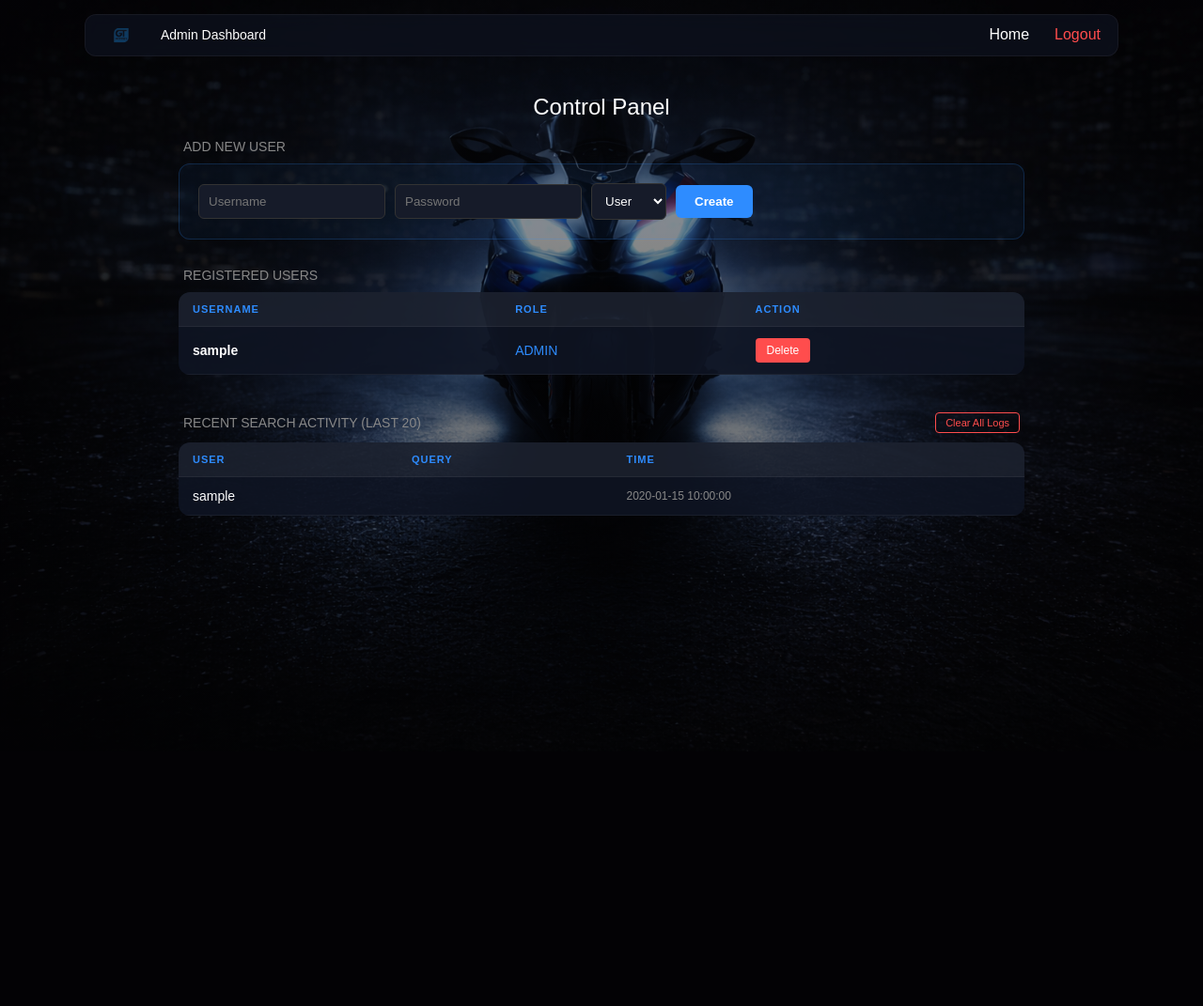
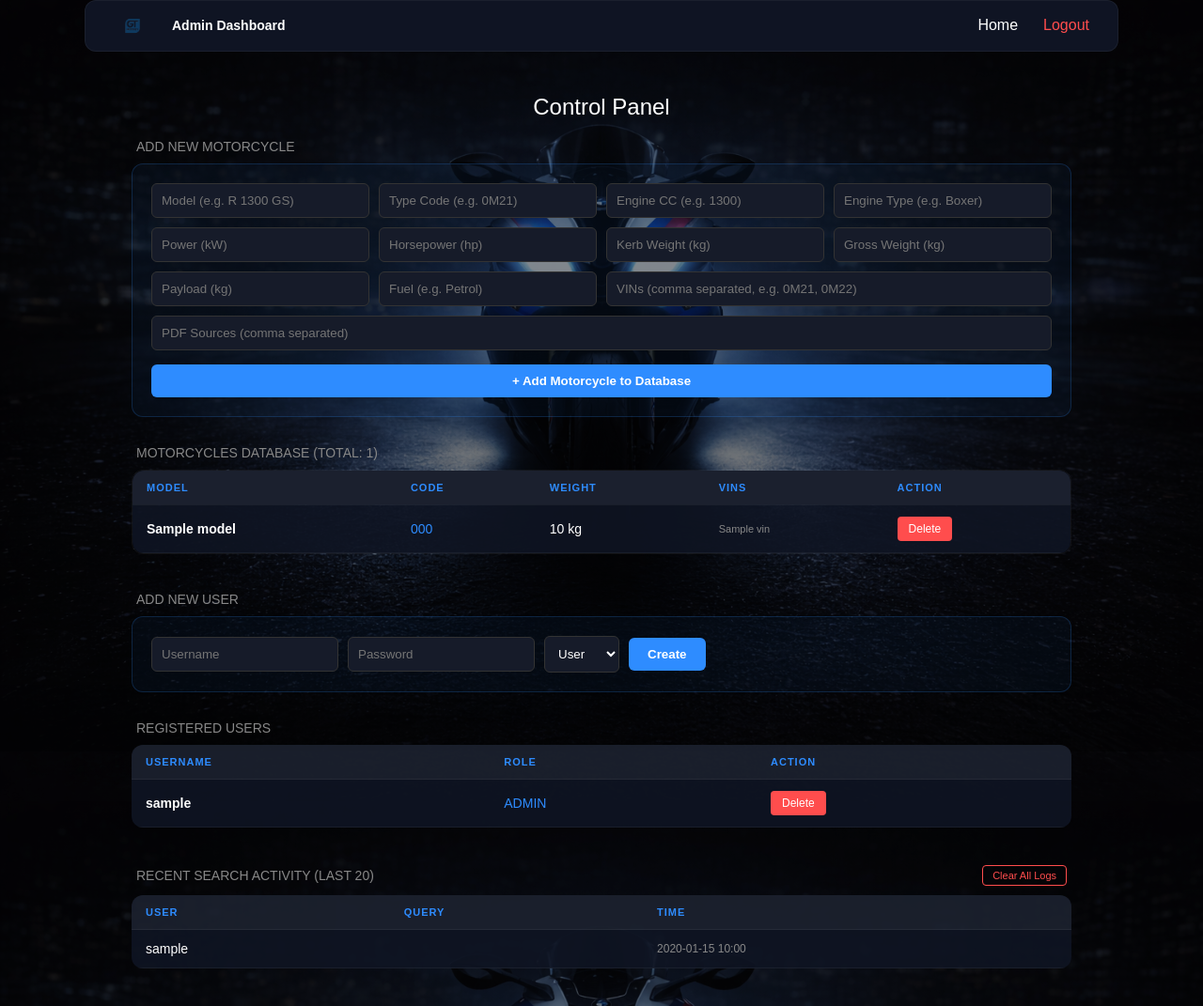
Before and after one commit to AzazelI/bmw-motorrad-expert-tool, a Flask app: template templates/admin.html in a window 1280 px wide. Shown: the whole page at 94% size. Before the commit the page ends 789 px from the top, so only its background shows below. Run offline with Flask 3, Linux system fonts and the light colour scheme; the template is opened without the code that fills it: most values are stand-ins (such as "Sample title", 1, 10 or a date in 2020).

Commit message:
Added Admin Panel and Secured API Keys

```diff
--- a/app.py
+++ b/app.py
@@ -12,18 +12,20 @@ from flask_limiter.util import get_remote_address
 
 app = Flask(__name__)
 
-# უსაფრთხოების გასაღებები
-app.config['SECRET_KEY'] = 'super_secret_key_123'
-app.config['JWT_SECRET_KEY'] = 'jwt_secret_key_456'
+# =========================
+# 🔒 უსაფრთხოების გასაღებები (დაცული ვერსია)
+# =========================
+app.config['SECRET_KEY'] = os.environ.get('SECRET_KEY', 'super_secret_key_123')
+app.config['JWT_SECRET_KEY'] = os.environ.get('JWT_SECRET_KEY', 'jwt_secret_key_456')
 
 bcrypt = Bcrypt(app)
 jwt = JWTManager(app)
 
 # =========================
-# ☁️ SUPABASE SETUP
+# ☁️ SUPABASE SETUP (დაცული ვერსია)
 # =========================
-SUPABASE_URL = "https://xxtwhxvafgkdrtuqqetu.supabase.co"
-SUPABASE_KEY = "sb_publishable_js3pEbUOHt__E9EBIoSYfQ_5qVCBImI"
+SUPABASE_URL = os.environ.get('SUPABASE_URL', 'https://xxtwhxvafgkdrtuqqetu.supabase.co')
+SUPABASE_KEY = os.environ.get('SUPABASE_KEY', 'sb_publishable_js3pEbUOHt__E9EBIoSYfQ_5qVCBImI')
 
 supabase: Client = create_client(SUPABASE_URL, SUPABASE_KEY)
 
@@ -40,9 +42,6 @@ login_manager = LoginManager()
 login_manager.init_app(app)
 login_manager.login_view = "login"
 
-# =========================
-# USER CLASS & LOADER
-# =========================
 class User(UserMixin):
     def __init__(self, username, role):
         self.id = username
@@ -63,12 +62,8 @@ def load_user(user_id):
 # 📊 LOGGING LOGIC
 # =========================
 def log_search(username, query):
-    """ ინახავს ძებნის ისტორიას Supabase-ში """
     try:
-        supabase.table("search_logs").insert({
-            "username": username,
-            "query": query
-        }).execute()
+        supabase.table("search_logs").insert({"username": username, "query": query}).execute()
     except Exception as e:
         print(f"⚠️ Logging Error: {e}")
 
@@ -78,8 +73,7 @@ def log_search(username, query):
 @app.route("/register", methods=["GET", "POST"])
 @limiter.limit("5 per minute")
 def register():
-    if current_user.is_authenticated:
-        return redirect(url_for("home"))
+    if current_user.is_authenticated: return redirect(url_for("home"))
     if request.method == "POST":
         username = request.form.get("username")
         password = request.form.get("password")
@@ -88,24 +82,16 @@ def register():
         hashed_pw = bcrypt.generate_password_hash(password).decode("utf-8")
         try:
             check_user = supabase.table("users").select("username").eq("username", username).execute()
-            if check_user.data:
-                return render_template("register.html", error="მომხმარებელი უკვე არსებობს")
-            supabase.table("users").insert({
-                "username": username,
-                "password": hashed_pw,
-                "role": "user"
-            }).execute()
+            if check_user.data: return render_template("register.html", error="მომხმარებელი უკვე არსებობს")
+            supabase.table("users").insert({"username": username, "password": hashed_pw, "role": "user"}).execute()
             return redirect(url_for("login"))
-        except Exception as e:
-            print(f"❌ Register Error: {e}")
-            return render_template("register.html", error="სერვერის შეცდომა")
+        except: return render_template("register.html", error="სერვერის შეცდომა")
     return render_template("register.html")
 
 @app.route("/login", methods=["GET", "POST"])
 @limiter.limit("10 per minute")
 def login():
-    if current_user.is_authenticated:
-        return redirect(url_for("home"))
+    if current_user.is_authenticated: return redirect(url_for("home"))
     if request.method == "POST":
         username = request.form.get("username")
         password = request.form.get("password")
@@ -117,8 +103,7 @@ def login():
                 user_obj = User(user_data[0]["username"], user_data[0]["role"])
                 login_user(user_obj, remember=remember)
                 return redirect(url_for("home"))
-        except Exception as e:
-            print(f"❌ Login Error: {e}")
+        except: pass
     return render_template("login.html", error="არასწორი მონაცემები")
 
 @app.route("/logout")
@@ -128,7 +113,7 @@ def logout():
     return redirect(url_for("login"))
 
 # =========================
-# 🔍 SEARCH LOGIC (POWERED BY SUPABASE)
+# 🔍 SEARCH LOGIC
 # =========================
 @app.route("/search", methods=["POST"])
 @login_required
@@ -136,31 +121,21 @@ def search():
     try:
         data = request.get_json()
         query = str(data.get("query", "")).strip().upper()
-        if not query:
-            return jsonify({"error": "Empty query"})
+        if not query: return jsonify({"error": "Empty query"})
 
         log_search(current_user.id, query)
-
-        # 🚀 1. ვიღებთ მონაცემებს პირდაპირ Supabase-დან
         db_response = supabase.table("motorcycles").select("*").execute()
         motor_database = db_response.data
-
         results = []
         vin_code = query[3:7] if len(query) >= 7 else query
 
-        # 🚀 2. ვძებნით Supabase-დან წამოღებულ მონაცემებში
         for bike in motor_database:
             model = str(bike.get("model", "")).upper()
             type_code = str(bike.get("type_code", "")).upper()
             engine_type = str(bike.get("engine_type", "")).upper()
 
             vin_data = bike.get("vins", [])
-            if isinstance(vin_data, str):
-                vin_list = [vin_data.upper()]
-            elif isinstance(vin_data, list):
-                vin_list = [str(v).upper() for v in vin_data]
-            else:
-                vin_list = []
+            vin_list = [str(v).upper() for v in vin_data] if isinstance(vin_data, list) else ([str(vin_data).upper()] if isinstance(vin_data, str) else [])
 
             match = False
             detected = "—"
@@ -177,46 +152,91 @@ def search():
                 bike_copy["detected_vin"] = detected
                 results.append(bike_copy)
 
-        if not results:
-            return jsonify({"error": "Model not found"})
+        if not results: return jsonify({"error": "Model not found"})
         return jsonify(results)
-
-    except Exception as e:
-        print("❌ SEARCH ERROR:", e)
-        return jsonify({"error": "Server error"})
+    except: return jsonify({"error": "Server error"})
 
 # =========================
-# ADMIN PANEL FUNCTIONS
+# 🛠️ ADMIN PANEL FUNCTIONS
 # =========================
 @app.route("/admin")
 @login_required
 def admin():
-    if current_user.role != "admin":
-        return "Access Denied", 403
+    if current_user.role != "admin": return "Access Denied", 403
     try:
-        response = supabase.table("users").select("username, role").execute()
-        users_list = response.data
-        users_dict = {u["username"]: {"role": u["role"]} for u in users_list}
+        # ვიღებთ მომხმარებლებს
+        users_res = supabase.table("users").select("username, role").execute()
+        users_dict = {u["username"]: {"role": u["role"]} for u in users_res.data}
+
+        # ვიღებთ ძებნის ლოგებს
         logs = []
         try:
             log_res = supabase.table("search_logs").select("*").order("created_at", desc=True).limit(20).execute()
             logs = log_res.data
         except: pass
-        return render_template("admin.html", users=users_dict, logs=logs)
+
+        # ვიღებთ მოტოციკლებს ბაზიდან
+        bikes = []
+        try:
+            bike_res = supabase.table("motorcycles").select("*").order("id", desc=True).execute()
+            bikes = bike_res.data
+        except: pass
+
+        return render_template("admin.html", users=users_dict, logs=logs, bikes=bikes)
     except Exception as e:
-        print(f"❌ Admin Page Error: {e}")
         return "Database Error", 500
 
+# --- მოტოციკლის დამატება ---
+@app.route("/add-bike", methods=["POST"])
+@login_required
+def add_bike():
+    if current_user.role != "admin": return "Unauthorized", 403
+    try:
+        vins_raw = request.form.get("vins", "")
+        sources_raw = request.form.get("sources", "")
+
+        new_bike = {
+            "model": request.form.get("model", ""),
+            "type_code": request.form.get("type_code", ""),
+            "engine_cc": request.form.get("engine_cc", ""),
+            "power_kw": request.form.get("power_kw", ""),
+            "horsepower": request.form.get("horsepower", ""),
+            "kerb_weight_kg": request.form.get("kerb_weight_kg", ""),
+            "gross_weight_kg": request.form.get("gross_weight_kg", ""),
+            "payload_kg": request.form.get("payload_kg", ""),
+            "engine_type": request.form.get("engine_type", ""),
+            "fuel": request.form.get("fuel", ""),
+            "vins": [v.strip() for v in vins_raw.split(",") if v.strip()],
+            "sources": [s.strip() for s in sources_raw.split(",") if s.strip()]
+        }
+
+        supabase.table("motorcycles").insert(new_bike).execute()
+        return redirect(url_for("admin"))
+    except Exception as e:
+        print("❌ Error adding bike:", e)
+        return "Error adding motorcycle", 500
+
+# --- მოტოციკლის წაშლა ---
+@app.route("/delete-bike/<int:bike_id>", methods=["POST"])
+@login_required
+def delete_bike(bike_id):
+    if current_user.role != "admin": return "Unauthorized", 403
+    try:
+        supabase.table("motorcycles").delete().eq("id", bike_id).execute()
+        return redirect(url_for("admin"))
+    except Exception as e:
+        print("❌ Error deleting bike:", e)
+        return "Error deleting motorcycle", 500
+
+# --- მომხმარებლებისა და ლოგების მართვა ---
 @app.route("/clear-logs", methods=["POST"])
 @login_required
 def clear_logs():
-    if current_user.role != "admin":
-        return jsonify({"error": "Unauthorized"}), 403
+    if current_user.role != "admin": return jsonify({"error": "Unauthorized"}), 403
     try:
         supabase.table("search_logs").delete().neq("id", 0).execute()
         return jsonify({"status": "success"})
-    except Exception as e:
-        return jsonify({"status": "error", "message": str(e)}), 500
+    except Exception as e: return jsonify({"status": "error", "message": str(e)}), 500
 
 @app.route("/add-user", methods=["POST"])
 @login_required
@@ -230,8 +250,7 @@ def add_user():
     try:
         supabase.table("users").insert({"username": username, "password": hashed_pw, "role": role}).execute()
         return redirect(url_for("admin"))
-    except Exception as e:
-        return "Error adding user", 500
+    except: return "Error adding user", 500
 
 @app.route("/delete-user/<username>", methods=["POST"])
 @login_required
--- a/templates/admin.html
+++ b/templates/admin.html
@@ -7,13 +7,20 @@
     <link rel="stylesheet" href="{{ url_for('static', filename='style.css') }}">
     <style>
         body { display: block !important; padding-top: 80px; text-align: center; background-color: #0b0e14; font-family: sans-serif; }
-        .admin-container { width: 90%; max-width: 900px; margin: 20px auto; }
+        .top-bar { display: flex; justify-content: space-between; align-items: center; background: #0f1423; padding: 15px 30px; position: fixed; top: 0; width: 100%; box-sizing: border-box; z-index: 100; border-bottom: 1px solid rgba(255,255,255,0.05); }
+        .admin-container { width: 90%; max-width: 1000px; margin: 20px auto; }
         .admin-table { width: 100%; background: rgba(15, 20, 35, 0.9); border-radius: 12px; border-collapse: collapse; overflow: hidden; margin-bottom: 40px; }
         .admin-table th, .admin-table td { padding: 12px 15px; text-align: left; border-bottom: 1px solid rgba(255,255,255,0.05); color: white; font-size: 14px; }
         .admin-table th { background: rgba(255,255,255,0.05); color: #2e8cff; text-transform: uppercase; font-size: 11px; letter-spacing: 1px; }
-        .add-user-box { background: rgba(46, 140, 255, 0.05); padding: 20px; border-radius: 12px; border: 1px solid rgba(46, 140, 255, 0.2); margin-bottom: 30px; text-align: left; }
-        .add-user-box input, .add-user-box select { padding: 10px; border-radius: 6px; border: 1px solid #333; background: #161b29; color: white; margin-right: 10px; }
-        .btn-add { background: #2e8cff; color: white; border: none; padding: 10px 20px; border-radius: 6px; cursor: pointer; font-weight: bold; }
+        .add-box { background: rgba(46, 140, 255, 0.05); padding: 20px; border-radius: 12px; border: 1px solid rgba(46, 140, 255, 0.2); margin-bottom: 30px; text-align: left; }
+        .add-box input, .add-box select { padding: 10px; border-radius: 6px; border: 1px solid #333; background: #161b29; color: white; box-sizing: border-box; }
+
+        /* ახალი კლასი მოტოების დასამატებელი ფორმისთვის */
+        .bike-form-grid { display: grid; grid-template-columns: repeat(4, 1fr); gap: 10px; margin-bottom: 15px; }
+        .bike-form-grid input { width: 100%; }
+
+        .btn-add { background: #2e8cff; color: white; border: none; padding: 10px 20px; border-radius: 6px; cursor: pointer; font-weight: bold; transition: 0.3s; }
+        .btn-add:hover { background: #1a73e8; }
         .btn-delete { background: #ff4d4d; color: white; border: none; padding: 6px 12px; border-radius: 4px; cursor: pointer; font-size: 12px; }
         .btn-clear { background: none; border: 1px solid #ff4d4d; color: #ff4d4d; padding: 4px 10px; border-radius: 4px; cursor: pointer; font-size: 11px; transition: 0.3s; }
         .btn-clear:hover { background: #ff4d4d; color: white; }
@@ -23,9 +30,9 @@
 </head>
 <body>
     <div class="top-bar">
-        <div class="left">
+        <div class="left" style="display:flex; align-items:center;">
             <img src="/static/GT.png" class="mini-logo" onclick="window.location.href='/'" style="cursor:pointer; width:40px;">
-            <span class="app-name" style="color:white; margin-left:10px;">Admin Dashboard</span>
+            <span class="app-name" style="color:white; margin-left:10px; font-weight:bold;">Admin Dashboard</span>
         </div>
         <div class="right">
             <a href="/" style="color:white; margin-right:15px; text-decoration:none;">Home</a>
@@ -35,12 +42,75 @@
 
     <div class="admin-container">
         <h2>Control Panel</h2>
+
+        <div class="section-title">Add New Motorcycle</div>
+        <div class="add-box">
+            <form action="/add-bike" method="POST">
+                <div class="bike-form-grid">
+                    <input type="text" name="model" placeholder="Model (e.g. R 1300 GS)" required>
+                    <input type="text" name="type_code" placeholder="Type Code (e.g. 0M21)" required>
+                    <input type="text" name="engine_cc" placeholder="Engine CC (e.g. 1300)">
+                    <input type="text" name="engine_type" placeholder="Engine Type (e.g. Boxer)">
+
+                    <input type="text" name="power_kw" placeholder="Power (kW)">
+                    <input type="text" name="horsepower" placeholder="Horsepower (hp)">
+                    <input type="text" name="kerb_weight_kg" placeholder="Kerb Weight (kg)">
+                    <input type="text" name="gross_weight_kg" placeholder="Gross Weight (kg)">
+
+                    <input type="text" name="payload_kg" placeholder="Payload (kg)">
+                    <input type="text" name="fuel" placeholder="Fuel (e.g. Petrol)">
+                    <input type="text" name="vins" placeholder="VINs (comma separated, e.g. 0M21, 0M22)" style="grid-column: span 2;">
+
+                    <input type="text" name="sources" placeholder="PDF Sources (comma separated)" style="grid-column: span 4;">
+                </div>
+                <button type="submit" class="btn-add" style="width: 100%;">+ Add Motorcycle to Database</button>
+            </form>
+        </div>
+
+        <div class="section-title">Motorcycles Database (Total: {{ bikes|length }})</div>
+        <div style="max-height: 400px; overflow-y: auto; margin-bottom: 40px; border-radius: 12px; border: 1px solid rgba(255,255,255,0.05);">
+            <table class="admin-table" style="margin-bottom: 0;">
+                <thead style="position: sticky; top: 0; background: #0f1423; z-index: 10;">
+                    <tr>
+                        <th>Model</th>
+                        <th>Code</th>
+                        <th>Weight</th>
+                        <th>VINs</th>
+                        <th>Action</th>
+                    </tr>
+                </thead>
+                <tbody>
+                    {% for bike in bikes %}
+                    <tr>
+                        <td><strong>{{ bike.model }}</strong></td>
+                        <td style="color: #2e8cff;">{{ bike.type_code }}</td>
+                        <td>{{ bike.kerb_weight_kg }} kg</td>
+                        <td style="font-size: 11px; color: #888;">
+                            {% if bike.vins %}
+                                {{ bike.vins | join(', ') }}
+                            {% else %}
+                                —
+                            {% endif %}
+                        </td>
+                        <td>
+                            <form action="/delete-bike/{{ bike.id }}" method="POST" onsubmit="return confirm('Are you sure you want to delete {{ bike.model }}?');">
+                                <button type="submit" class="btn-delete">Delete</button>
+                            </form>
+                        </td>
+                    </tr>
+                    {% else %}
+                    <tr><td colspan="5" style="text-align: center; color: #555;">No motorcycles found in database</td></tr>
+                    {% endfor %}
+                </tbody>
+            </table>
+        </div>
+
         <div class="section-title">Add New User</div>
-        <div class="add-user-box">
+        <div class="add-box">
             <form action="/add-user" method="POST" style="display: flex; flex-wrap: wrap; align-items: center;">
-                <input type="text" name="username" placeholder="Username" required>
-                <input type="password" name="password" placeholder="Password" required>
-                <select name="role"><option value="user">User</option><option value="admin">Admin</option></select>
+                <input type="text" name="username" placeholder="Username" required style="margin-right: 10px;">
+                <input type="password" name="password" placeholder="Password" required style="margin-right: 10px;">
+                <select name="role" style="margin-right: 10px;"><option value="user">User</option><option value="admin">Admin</option></select>
                 <button type="submit" class="btn-add">Create</button>
             </form>
         </div>
@@ -76,7 +146,7 @@
                 <tr>
                     <td>{{ log.username }}</td>
                     <td style="color: #f1c40f;">{{ log.query }}</td>
-                    <td style="color: #888; font-size: 12px;">{{ log.created_at }}</td>
+                    <td style="color: #888; font-size: 12px;">{{ log.created_at[:16].replace('T', ' ') }}</td>
                 </tr>
                 {% else %}
                 <tr><td colspan="3" style="text-align: center; color: #555;">No logs found</td></tr>
```
